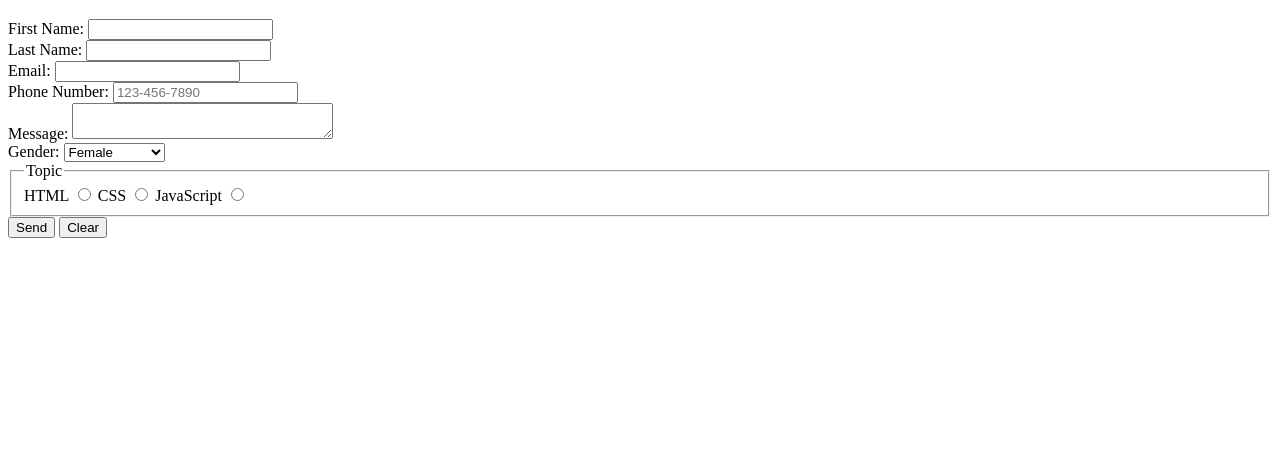
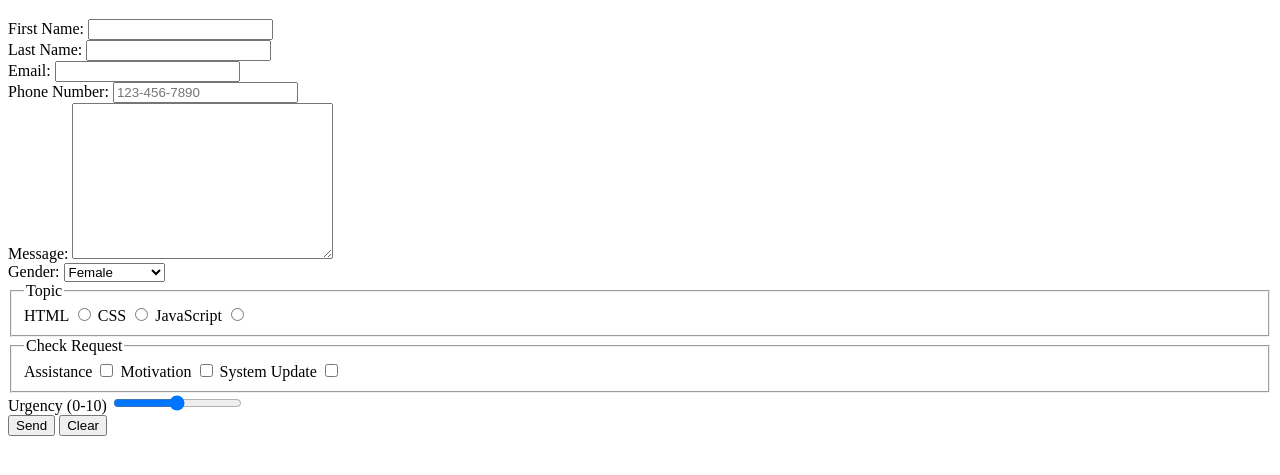
Before and after one commit to Clamoore3/Tech-Support-Request-Form, a plain HTML site: page index.html in a window 1280 px wide. Shown: the part 61-536 px from the top of the page. Drawn offline with Linux system fonts and the light colour scheme.

Commit message:
Form Structure Updated

```diff
--- a/index.html
+++ b/index.html
@@ -36,7 +36,7 @@
         <div class="form-row">
             <label>
                 Message:
-                <textarea name="Message" cols="30" rows=""></textarea></label>
+                <textarea name="Message" cols="30" rows="10"></textarea></label>
 
         </div>
         <div class="form-row">
@@ -68,6 +68,28 @@
             </fieldset>
         </div>
         <div class="form-row">
+            <fieldset>
+                <legend>Check Request</legend>
+                <label>
+                Assistance
+                <input type="checkbox" name="Assistance">
+                </label>
+                <label>
+                Motivation
+                <input type="checkbox" name="Motivation">
+                </label>
+                <label>
+                System Update
+                <input type="checkbox" name="System_update">
+                </label>
+            </fieldset>
+        </div>
+        <div class="form-row">
+            <label>Urgency (0-10)
+            <input type="range" min="0" max="10" name="urgency">
+            </label>
+        </div>
+        <div class="form-row">
             <button type="submit">Send</button>
             <button type="reset">Clear</button>
         </div>
```
